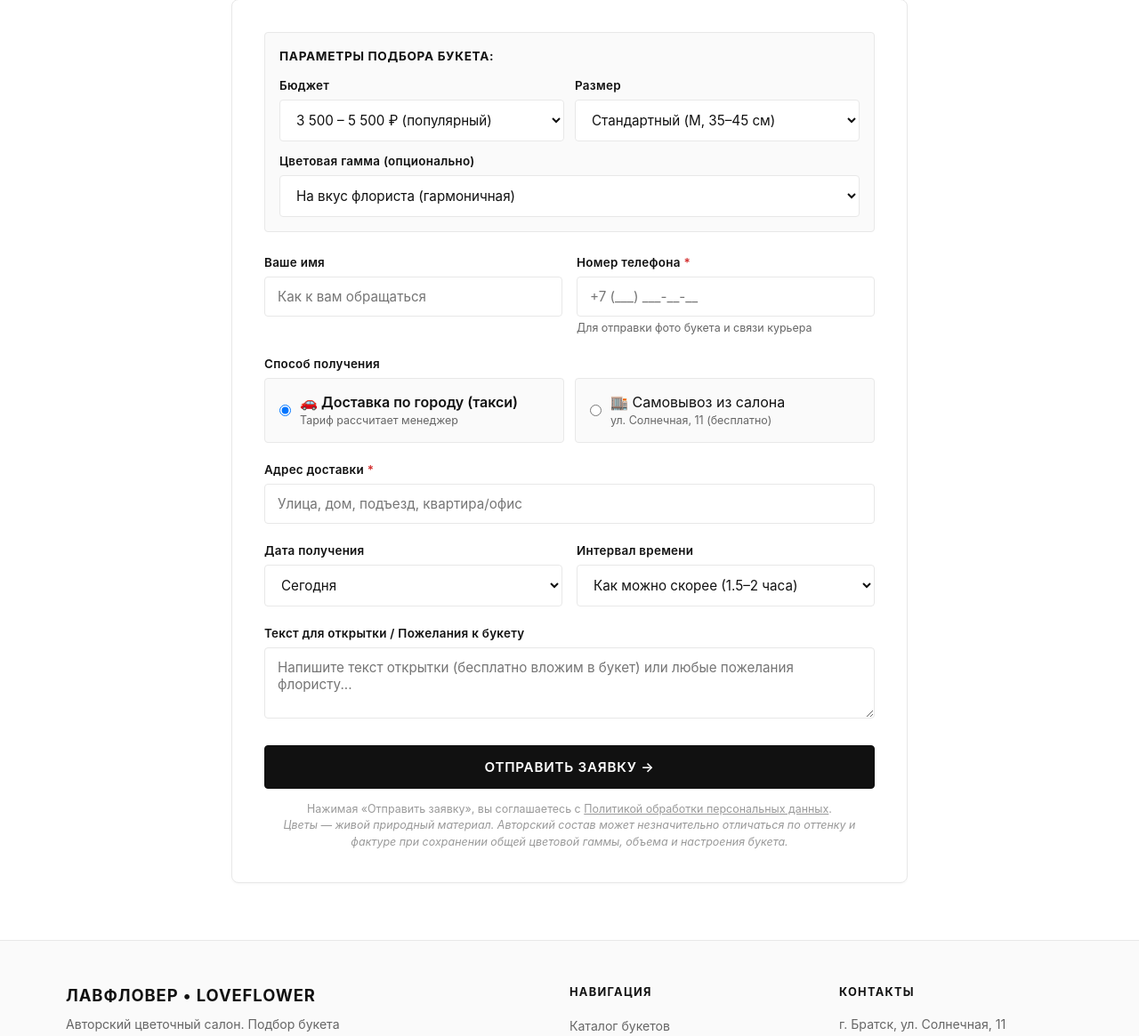
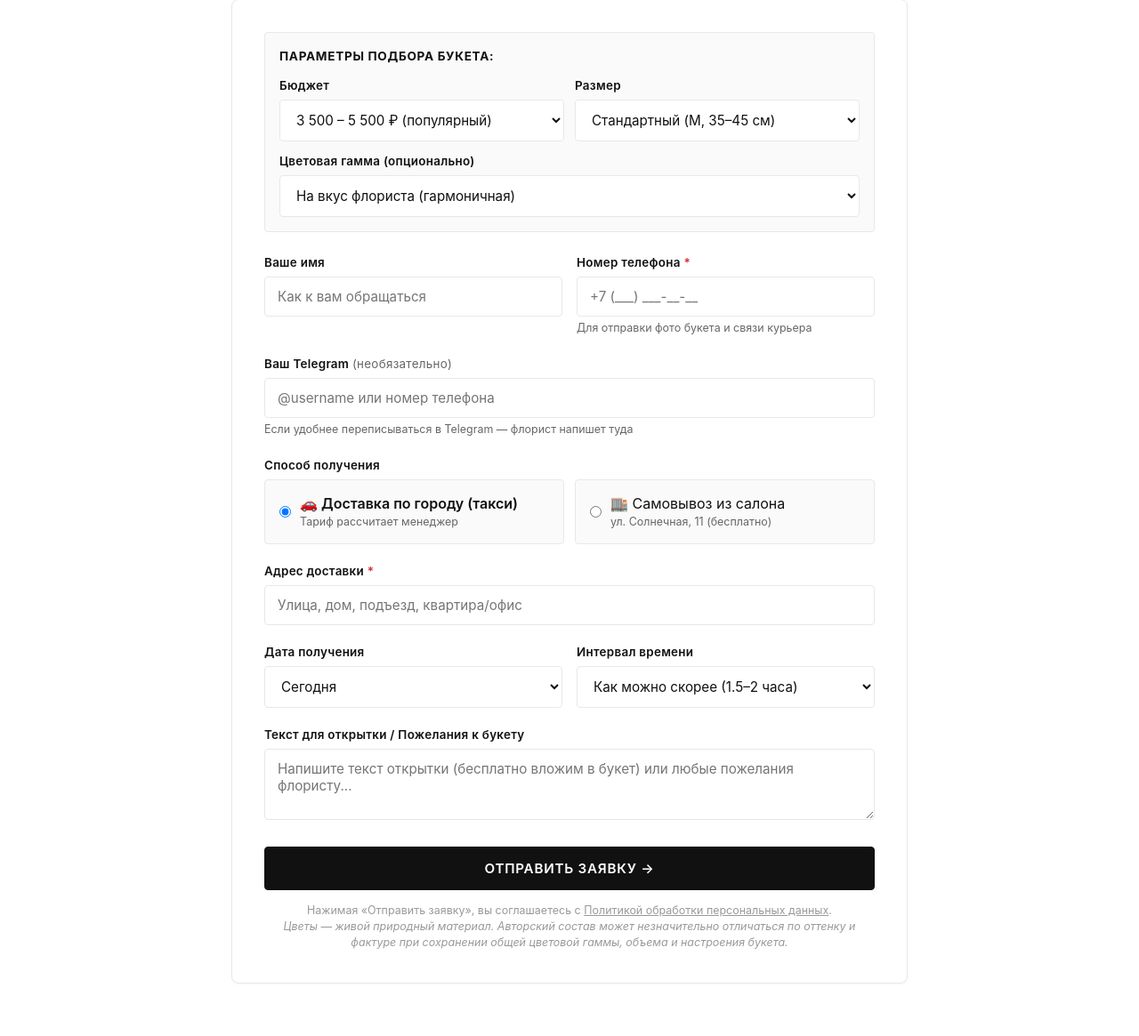
Before and after one commit to kaleonbird-debug/love-flower, a FastAPI app: page /order in a window 1280 px wide. Shown: the part 273-1438 px from the top of the page at 89% size. Run offline with FastAPI, Linux system fonts and the light colour scheme; data comes from the database, SQL or seed files in the repository.

Commit message:
Form: add optional client Telegram; success page explains next steps + contact link

```diff
--- a/site/app/routes/pages.py
+++ b/site/app/routes/pages.py
@@ -1,6 +1,8 @@
 import re
+import os
 from typing import Optional
 from pathlib import Path
+from urllib.parse import quote
 from fastapi import APIRouter, Request, Form, HTTPException, Query, status
 from fastapi.responses import HTMLResponse, RedirectResponse
 from fastapi.templating import Jinja2Templates
@@ -228,6 +230,19 @@ async def route_submit_order_form(
     )
 
 
+def _build_telegram_link(lead: dict) -> str:
+    """Ссылка на чат с флористом в Telegram (если настроен бот компании)."""
+    username = (os.getenv("TELEGRAM_BOT_USERNAME") or "").strip().lstrip("@")
+    if not username:
+        return ""
+    request_id = lead.get("id", "")
+    lead_text = (
+        f"Вопрос по заявке LF-{request_id}"
+        if request_id else "Вопрос по заявке с сайта"
+    )
+    return f"https://t.me/{username}?text={quote(lead_text)}"
+
+
 @router.get("/order/success/{request_id}", response_class=HTMLResponse, summary="Экран подтверждения")
 async def route_order_success(request: Request, request_id: int):
     """Экран подтверждения успешного приёма заявки."""
@@ -242,6 +257,7 @@ async def route_order_success(request: Request, request_id: int):
             "lead": lead,
             "size_map": SIZE_MAP,
             "budget_map": BUDGET_MAP,
+            "telegram_link": _build_telegram_link(lead),
         }
     )
 
--- a/site/app/schemas.py
+++ b/site/app/schemas.py
@@ -23,7 +23,8 @@ class LeadRequestSchema(BaseModel):
     delivery_date: Optional[str] = "Сегодня"
     delivery_time_slot: Optional[str] = "Как можно скорее"
     customer_name: Optional[str] = Field(None, max_length=100)
-    customer_phone: str = Field(..., example="+79161234567")
+    customer_phone: str = Field(..., json_schema_extra={"example": "+79000000000"})
+    customer_telegram: Optional[str] = Field(None, max_length=100)
     delivery_type: str = Field("delivery", pattern="^(delivery|pickup)$")
     delivery_address: Optional[str] = None
     comment: Optional[str] = Field(None, max_length=1000)
--- a/site/database/db.py
+++ b/site/database/db.py
@@ -217,9 +217,9 @@ def create_request(payload: Dict[str, Any]) -> int:
             INSERT INTO requests (
                 bouquet_id, custom_reference_info, budget_amount, budget_range,
                 size_code, palette, occasion, delivery_date, delivery_time_slot,
-                customer_name, customer_phone, delivery_type, delivery_address,
+                customer_name, customer_phone, customer_telegram, delivery_type, delivery_address,
                 comment, telegram_status, status
-            ) VALUES (?, ?, ?, ?, ?, ?, ?, ?, ?, ?, ?, ?, ?, ?, 'pending', 'new')
+            ) VALUES (?, ?, ?, ?, ?, ?, ?, ?, ?, ?, ?, ?, ?, ?, ?, 'pending', 'new')
         """, (
             payload.get("bouquet_id"),
             payload.get("custom_reference_info"),
@@ -232,6 +232,7 @@ def create_request(payload: Dict[str, Any]) -> int:
             payload.get("delivery_time_slot"),
             payload.get("customer_name"),
             payload.get("customer_phone"),
+            payload.get("customer_telegram"),
             payload.get("delivery_type", "delivery"),
             payload.get("delivery_address"),
             payload.get("comment"),
--- a/site/database/schema.sql
+++ b/site/database/schema.sql
@@ -58,6 +58,7 @@ CREATE TABLE IF NOT EXISTS requests (
     delivery_time_slot TEXT NOT NULL,                               -- Пример: "10:00-12:00" или "Как можно скорее"
     customer_name TEXT,                                             -- Имя заказчика
     customer_phone TEXT NOT NULL,                                   -- Номер в формате +7XXXXXXXXXX
+    customer_telegram TEXT,                                         -- Ник или телефон в Telegram клиента
     delivery_type TEXT NOT NULL DEFAULT 'delivery' CHECK (delivery_type IN ('delivery', 'pickup')),
     delivery_address TEXT,                                          -- Адрес доставки (если не самовывоз)
     comment TEXT,                                                   -- Текст для записки / пожелания флористу
--- a/site/templates/order.html
+++ b/site/templates/order.html
@@ -95,6 +95,13 @@
           </div>
         </div>
 
+        <!-- Telegram клиента -->
+        <div class="form-group">
+          <label for="customer_telegram" class="form-label">Ваш Telegram <span style="color: var(--color-text-secondary); font-weight: normal;">(необязательно)</span></label>
+          <input type="text" id="customer_telegram" name="customer_telegram" class="form-input" placeholder="@username или номер телефона">
+          <div class="form-hint">Если удобнее переписываться в Telegram — флорист напишет туда</div>
+        </div>
+
         <!-- Способ получения -->
         <div class="form-group">
           <label class="form-label">Способ получения</label>
```
Also changed, not shown: site/templates/success.html (+22 -1 lines).
